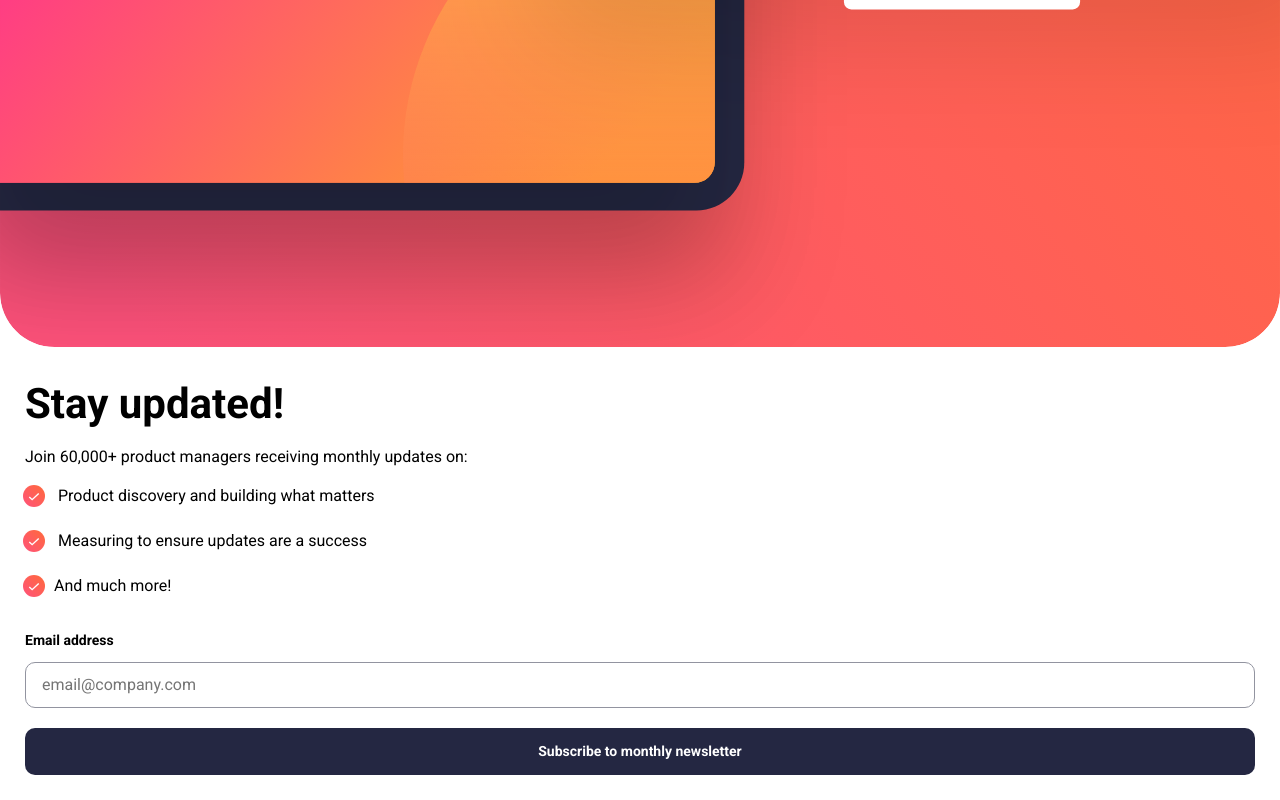
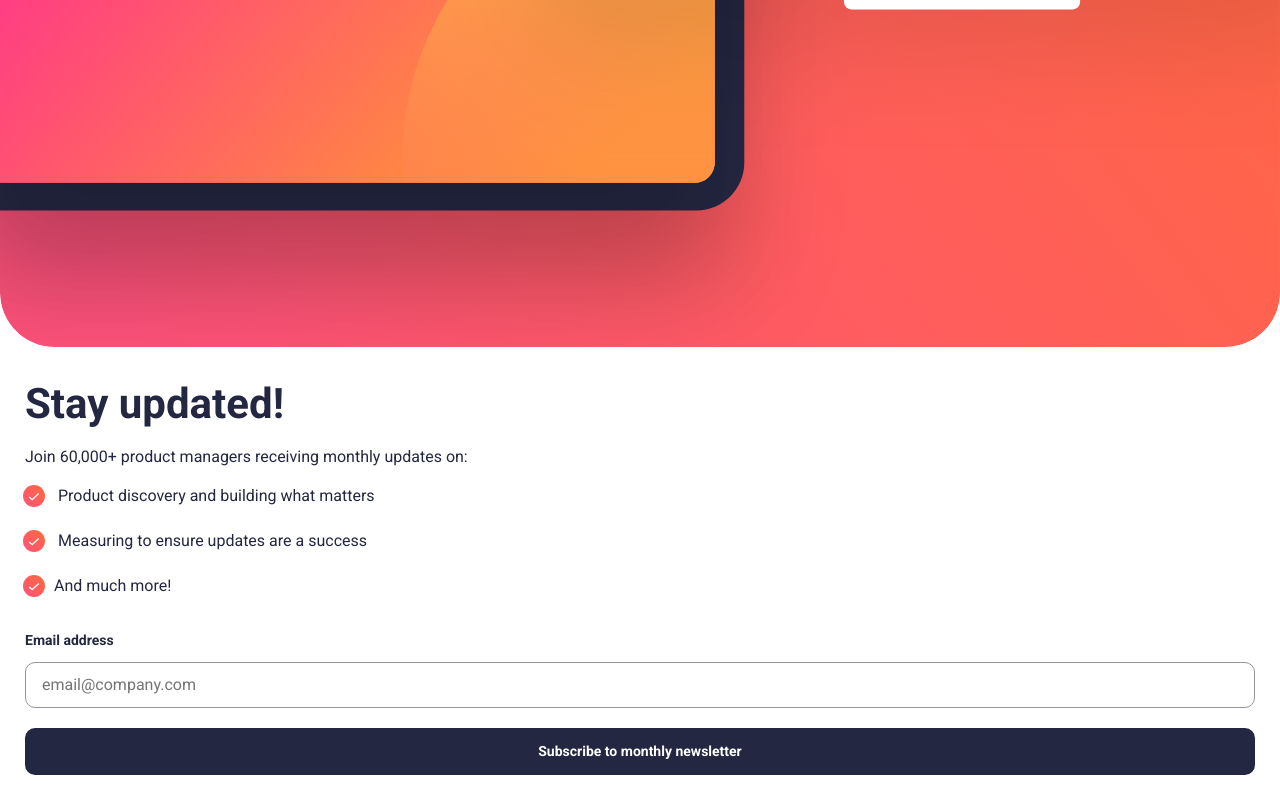
Before and after one commit to Kansoldev/newsletter-sign-up-FEM, a plain HTML site: page index.html in a window 1280 px wide. Shown: the part 622-1422 px from the top of the page. Drawn offline with Linux system fonts and the light colour scheme.

Commit message:
Add primary color for newsletter content

```diff
--- a/assets/css/main.css
+++ b/assets/css/main.css
@@ -106,6 +106,7 @@ body {
 
 .newsletter__content {
   padding: 1.5625rem;
+  color: hsl(234, 29%, 20%);
 }
 
 @media (min-width: 81.25em) {
```
